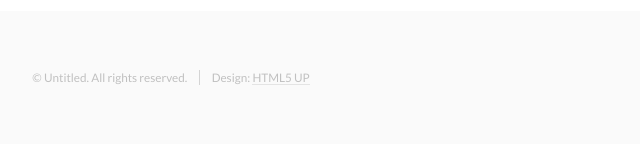
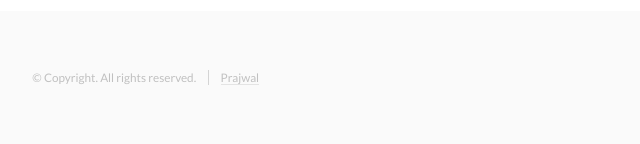
Before and after one commit to prajwalhkreddy/prajwalhkreddy.github.io, a plain HTML site: page index.html in a window 1280 px wide. Shown: the part 2596-2740 px from the top of the page, 153-793 px from the left. Drawn offline with Linux system fonts and the light colour scheme.

Commit message:
copyright edits

```diff
--- a/index.html
+++ b/index.html
@@ -484,7 +484,7 @@
 					<section id="footer">
 						<div class="container">
 							<ul class="copyright">
-								<li>&copy; Untitled. All rights reserved.</li><li>Design: <a href="http://html5up.net">HTML5 UP</a></li>
+								<li>&copy; Copyright. All rights reserved.</li><li><a href="index.html">Prajwal</a></li>
 							</ul>
 						</div>
 					</section>
```
